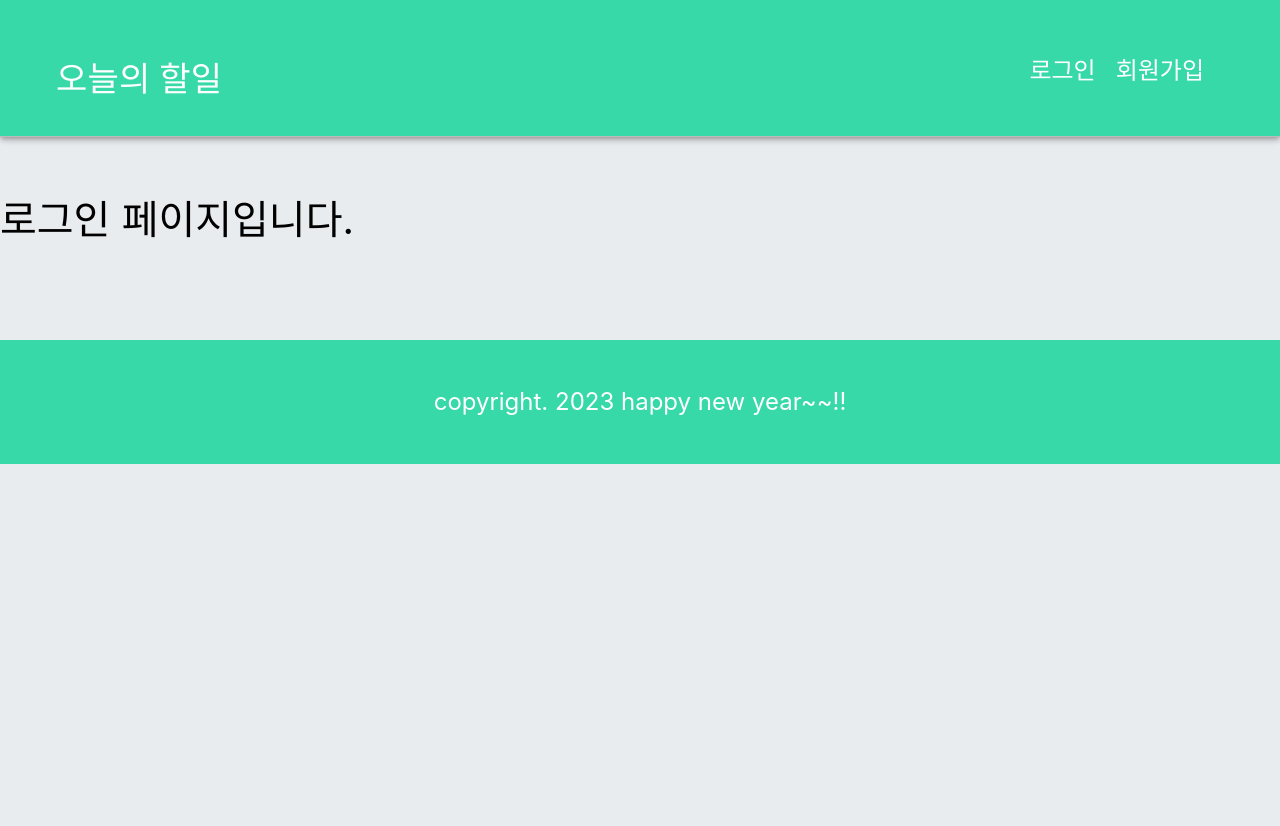
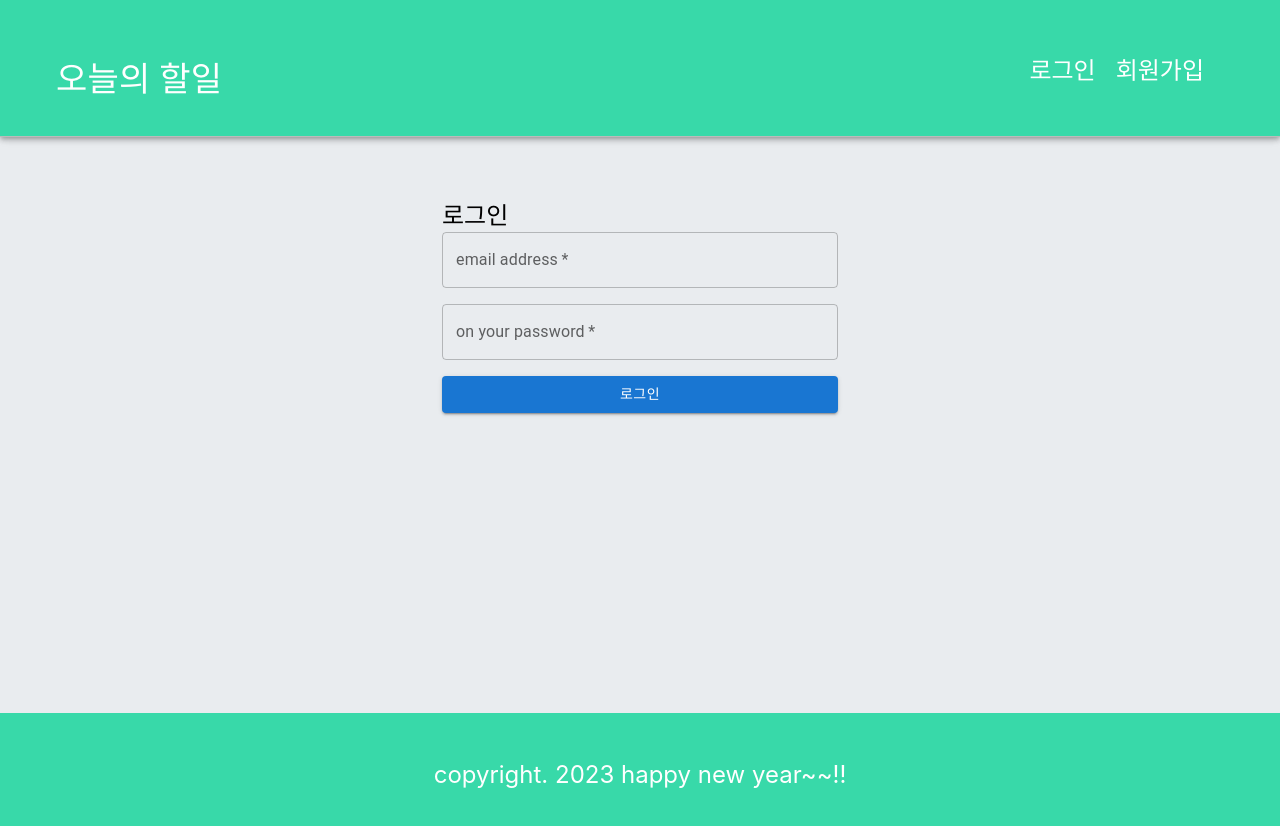
Before and after one commit to hansolpn/react-todo-app, a React (Create React App) app: page /login in a window 1280 px wide. Shown: the top 826 px of the page. Before the commit the page ends 800 px from the top, so only its background shows below. Built offline with nearby package versions, Linux system fonts and the light colour scheme.

Commit message:
231128 login
# 10. 로그인 기능 구현 (Context API 사용)

```diff
--- a/src/App.css
+++ b/src/App.css
@@ -6,3 +6,17 @@
 body {
   background-color: #e9ecef;
 }
+
+.wrapper {
+  display: flex;
+  flex-direction: column;
+  justify-content: space-between;
+  height: 100vh;
+}
+
+.content-wrapper {
+  display: flex;
+  justify-content: center;
+  align-items: center;
+  flex-direction: column;
+}
--- a/src/App.js
+++ b/src/App.js
@@ -6,11 +6,15 @@
 import { Route, Routes } from 'react-router-dom';
 import Login from './Components/user/Login';
 import Join from './Components/user/Join';
+import { AuthContextProvider } from './utils/AuthContext';
 
 const App = () => {
   return (
-    <>
+    // 데이터를 전달하고자 하는 자식 컴포넌트들을 Provider로 감쌈니다.
+    <AuthContextProvider>
+      <div className='wrapper'>
         <Header />
+        <div className='content-wrapper'>
           <Routes>
             <Route
               path='/'
@@ -25,8 +29,10 @@
               element={<Join />}
             />
           </Routes>
+        </div>
         <Footer />
-    </>
+      </div>
+    </AuthContextProvider>
   );
 };
 
--- a/src/Components/layout/Header.js
+++ b/src/Components/layout/Header.js
@@ -1,9 +1,21 @@
 import { AppBar, Grid, Toolbar, Typography } from '@mui/material';
-import React from 'react';
-import { Link } from 'react-router-dom';
+import React, { useContext } from 'react';
+import { Link, useNavigate } from 'react-router-dom';
 import './Header.scss';
+import AuthContext from '../../utils/AuthContext';
 
 const Header = () => {
+  const redirection = useNavigate();
+  // AuthContext에서 로그인 상태를 가져옵니다
+  const { isLoggedIn, userName, onLogout } = useContext(AuthContext);
+
+  // 로그아웃 핸들러
+  const logoutHandler = (e) => {
+    // AuthContext의 OnLogout 함수를 호출하여 로그인 상태를 업데이트 합니다.
+    onLogout();
+    redirection('/login');
+  };
+
   return (
     <AppBar
       position='fixed'
@@ -28,15 +40,28 @@
               }}
             >
               <Typography variant='h4'>
-                <Link to='/'>오늘의 할일</Link>
+                <Link to='/'>
+                  {isLoggedIn ? `${userName}님` : '오늘'}의 할일
+                </Link>
               </Typography>
             </div>
           </Grid>
 
           <Grid item>
             <div className='btn-group'>
-              <Link to='/login'>로그인</Link>
-              <Link to='/join'>회원가입</Link>
+              {isLoggedIn ? (
+                <button
+                  className='logout-btn'
+                  onClick={logoutHandler}
+                >
+                  로그아웃
+                </button>
+              ) : (
+                <>
+                  <Link to='/login'>로그인</Link>
+                  <Link to='/join'>회원가입</Link>
+                </>
+              )}
             </div>
           </Grid>
         </Grid>
--- a/src/Components/layout/Header.scss
+++ b/src/Components/layout/Header.scss
@@ -1,4 +1,4 @@
-.btn-group {
+.btn-group * {
     font-size: 24px;
 }
 
--- a/src/Components/todo/TodoTemplate.js
+++ b/src/Components/todo/TodoTemplate.js
@@ -20,7 +20,7 @@
     자식 컴포넌트에서 전달받은 함수를 호출하면서 매개값으로 데이터를 전달
   */
 
-  const addTodo = (todoText) => {
+  const addTodo = async (todoText) => {
     const newTodo = {
       title: todoText,
     }; // 나중에 fetch를 이용해서 백엔드에 insert요청 보내야됨
@@ -31,7 +31,16 @@
     // 기존 상태에서 변경은 불가능 -> 새로운 상태를 만들어서 변경해야 한다.
     // setTodos((oldTodos) => [...oldTodos, newTodo]);
 
-    fetch(API_BASE_URL, {
+    const res = await fetch(API_BASE_URL, {
+      method: 'POST',
+      headers: { 'content-type': 'application/json' },
+      body: JSON.stringify(newTodo),
+    });
+
+    const json = await res.json();
+    setTodos(json.todos);
+
+    /* fetch(API_BASE_URL, {
       method: 'POST',
       headers: { 'content-type': 'application/json' },
       body: JSON.stringify(newTodo),
@@ -39,7 +48,7 @@
       .then((res) => res.json())
       .then((json) => {
         setTodos(json.todos);
-      });
+      }); */
   };
 
   // 할 일 삭제 처리 함수
--- a/src/Components/user/Login.js
+++ b/src/Components/user/Login.js
@@ -1,10 +1,156 @@
-import React from 'react';
+import { Button, Container, Grid, TextField, Typography } from '@mui/material';
+import React, { useContext } from 'react';
+import { API_BASE_URL as BASE, USER } from '../../config/host-config';
+import { useNavigate } from 'react-router-dom';
+import AuthContext from '../../utils/AuthContext';
 
 const Login = () => {
+  const REQUEST_URL = BASE + USER + '/signin';
+  const redirection = useNavigate();
+  const { onLogin } = useContext(AuthContext);
+
+  // 서버에 비동기 로그인 요청(AJAX 요청)
+  // 함수 앞에 async를 붙이면 해당 함수는 프로미스 객체를 바로 리턴합니다.
+  const fetchLogin = async () => {
+    // 이메일, 비밀번호 입력 태그 얻어오기
+    const $email = document.getElementById('email');
+    const $password = document.getElementById('password');
+
+    // await는 async로 선언된 함수에서만 사용이 가능합니다.
+    // await는 프로미스 객체가 처리될 때까지 기다립니다.
+    // 프로미스 객체의 반환값을 바로 활용할 수 있도록 도와줍니다.
+    // then()을 활용하는 것보다 가독성이 좋고, 쓰기도 쉽습니다.
+    const res = await fetch(REQUEST_URL, {
+      method: 'POST',
+      headers: { 'content-type': 'application/json' },
+      body: JSON.stringify({
+        email: $email.value,
+        password: $password.value,
+      }),
+    });
+
+    if (res.status === 400) {
+      const text = await res.text();
+      alert(text);
+      return;
+    }
+
+    const { token, userName, email, role } = await res.json(); // 서버에서 온 json 읽기
+
+    // Context Api
+    onLogin(token, userName, role);
+
+    // 홈으로 리다이렉트
+    redirection('/');
+
+    /* fetch(REQUEST_URL, {
+      method: 'POST',
+      headers: { 'content-type': 'application/json' },
+      body: JSON.stringify({
+        email: $email.value,
+        password: $password.value,
+      }),
+    })
+      .then((res) => {
+        if (res.status === 400) {
+          // 가입이 안되어있거나, 비번 틀린 경우
+          return res.text(); // 에러메세지는 text이기 때문에 text()를 리턴
+        }
+        return res.json(); // 400 에러가 아니라면 로그인 성공이기 때문에 json()을 리턴
+      })
+      .then((result) => {
+        if (typeof result === 'string') {
+          alert(result);
+          return;
+        }
+
+        console.log(result);
+      }); */
+  };
+
+  const loginHandler = (e) => {
+    e.preventDefault();
+
+    // 서버에 로그인 요청 전송
+    fetchLogin();
+  };
+
   return (
-    <div style={{ marginTop: '200px', fontSize: '40px' }}>
-      로그인 페이지입니다.
-    </div>
+    <Container
+      component='main'
+      maxWidth='xs'
+      style={{ margin: '200px auto' }}
+    >
+      <Grid
+        container
+        spacing={2}
+      >
+        <Grid
+          item
+          xs={12}
+        >
+          <Typography
+            component='h1'
+            variant='h5'
+          >
+            로그인
+          </Typography>
+        </Grid>
+      </Grid>
+
+      <form
+        noValidate
+        onSubmit={loginHandler}
+      >
+        <Grid
+          container
+          spacing={2}
+        >
+          <Grid
+            item
+            xs={12}
+          >
+            <TextField
+              variant='outlined'
+              required
+              fullWidth
+              id='email'
+              label='email address'
+              name='email'
+              autoComplete='email'
+            />
+          </Grid>
+          <Grid
+            item
+            xs={12}
+          >
+            <TextField
+              variant='outlined'
+              required
+              fullWidth
+              name='password'
+              label='on your password'
+              type='password'
+              id='password'
+              autoComplete='current-password'
+            />
+          </Grid>
+          <Grid
+            item
+            xs={12}
+          >
+            <Button
+              type='submit'
+              fullWidth
+              variant='contained'
+              color='primary'
+            >
+              로그인
+            </Button>
+          </Grid>
+        </Grid>
+      </form>
+    </Container>
   );
 };
 
--- /dev/null
+++ b/src/utils/AuthContext.js
@@ -0,0 +1,51 @@
+import React, { useState } from 'react';
+
+// 새로운 전역 컨텍스트 생성
+const AuthContext = React.createContext({
+  isLoggedIn: false, // 로그인 했는지의 여부 추적
+  userName: '',
+  onLogout: () => {},
+  onLogin: (token, userName, role) => {},
+});
+
+// 위에서 생성한 Context를 제공할 수 있는 provider
+// 이 컴포넌트를 통해 자식 컴포넌트에게 인증 상태와 관련된 함수들을 전달할 수 있음.
+export const AuthContextProvider = (props) => {
+  const [isLoggedIn, setIsLoggedIn] = useState(false);
+  const [userName, setUserName] = useState('');
+
+  // 로그아웃 핸들러
+  const logoutHandler = () => {
+    localStorage.clear(); // 로컬스토리지 내용 전체 삭제
+    setIsLoggedIn(false);
+    setUserName('');
+  };
+
+  // 로그인 핸들러
+  const loginHandler = (token, userName, role) => {
+    localStorage.setItem('isLoggedIn', '1');
+    //json에 담긴 인증정보를 클라이언트에 보관
+    // 1. 로컬 스토리지 - 브라우저가 종료되어도 보관됨.
+    // 2. 세션 스토리지 - 브라우저가 종료되면 사라짐.
+    localStorage.setItem('ACCESS_TOKEN', token);
+    localStorage.setItem('LOGIN_USERNAME', userName);
+    localStorage.setItem('USER_ROLE', role);
+    setIsLoggedIn(true);
+    setUserName(userName);
+  };
+
+  return (
+    <AuthContext.Provider
+      value={{
+        isLoggedIn,
+        userName,
+        onLogin: loginHandler,
+        onLogout: logoutHandler,
+      }}
+    >
+      {props.children}
+    </AuthContext.Provider>
+  );
+};
+
+export default AuthContext;
```
Also changed, not shown: src/utils/login-util.js (added, +19 -0 lines). Lines whose indentation alone changed are shown as unchanged.
